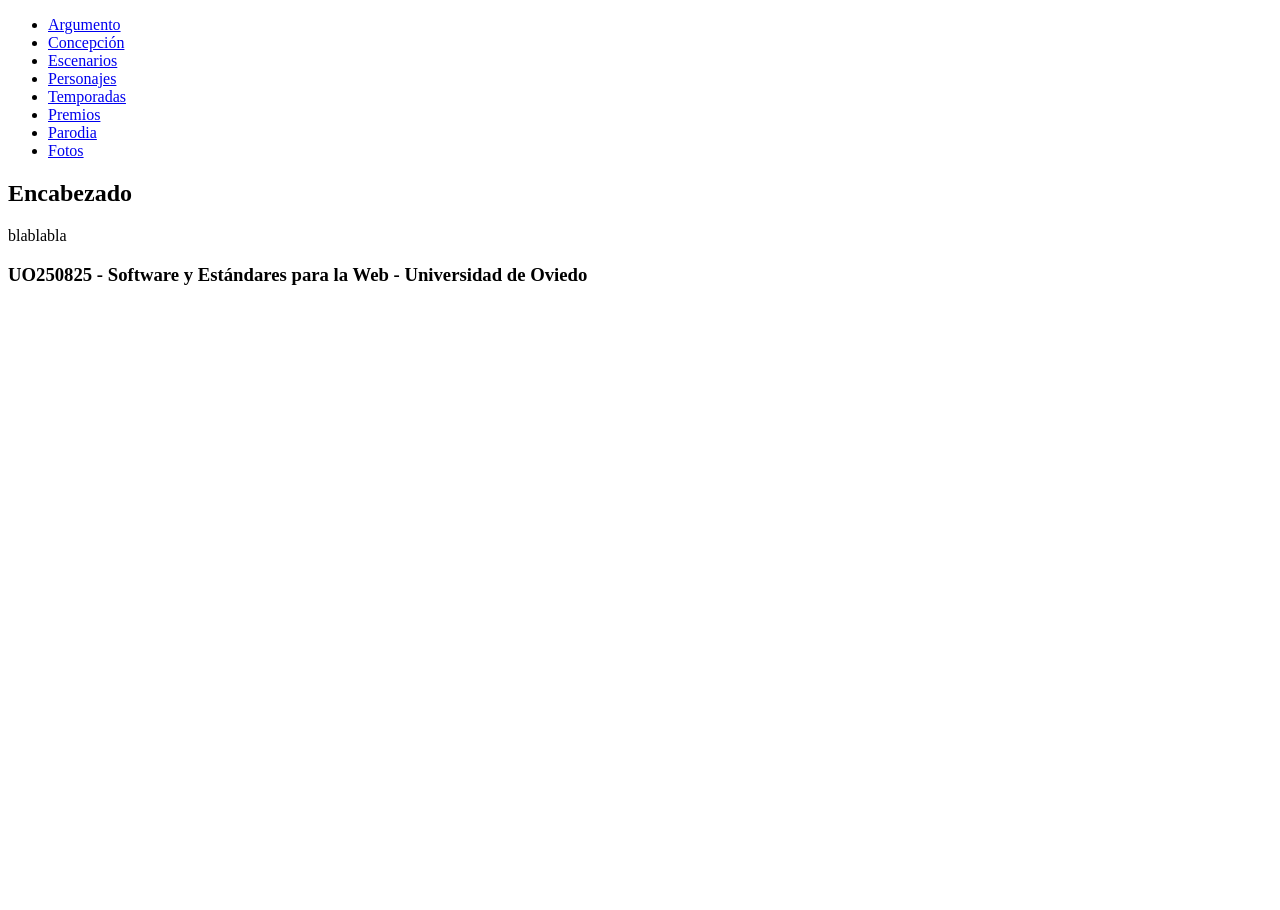
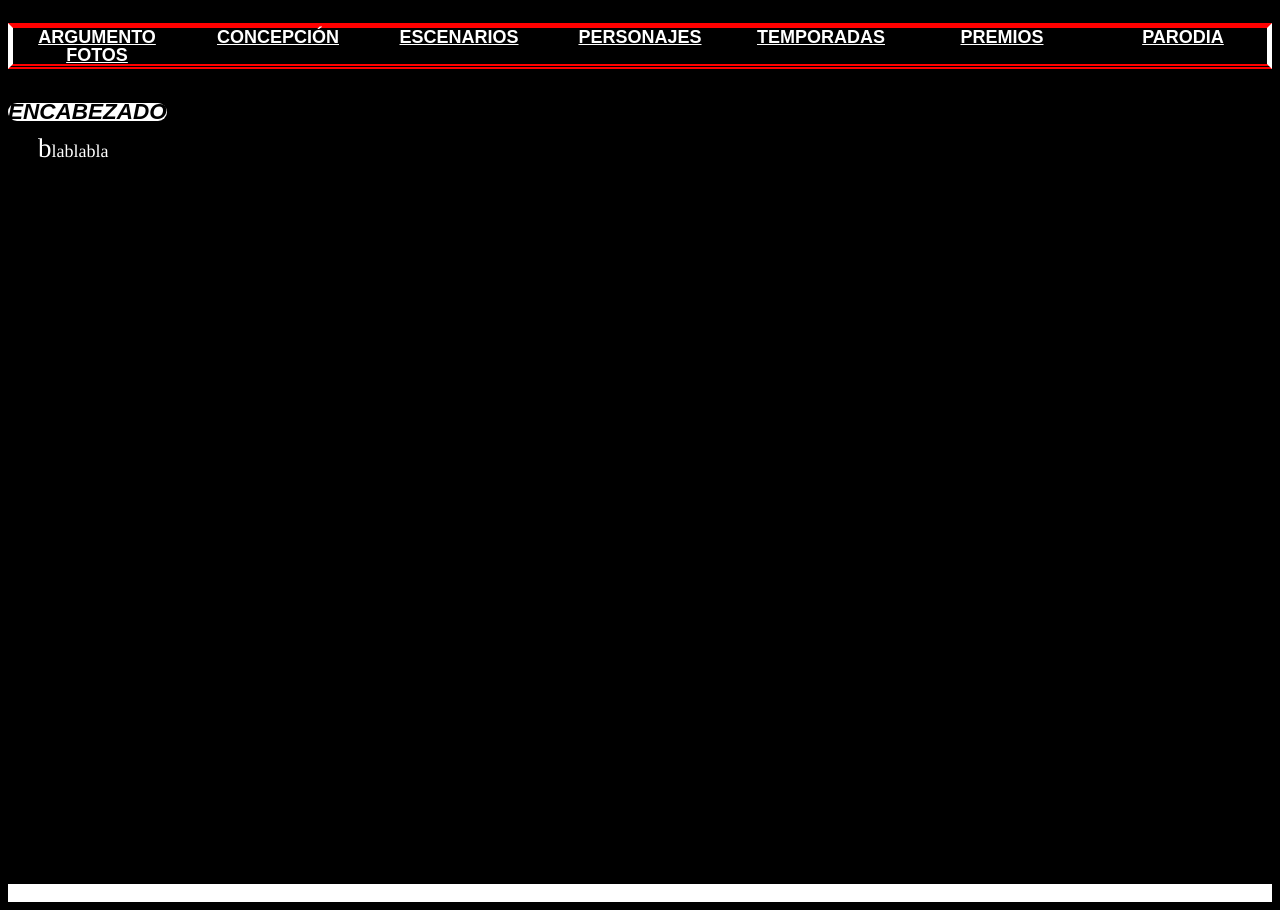
Before and after one commit to UO250825/sew, a plain HTML site: page P2/plantilla.html in a window 1280 px wide. Before the commit the page ends 800 px from the top, so only its background shows below. Drawn offline with Linux system fonts and the light colour scheme.

Commit message:
Update plantilla.html

```diff
--- a/P2/plantilla.html
+++ b/P2/plantilla.html
@@ -9,6 +9,8 @@
     <meta name="keywords" content="HBO,soprano,serie">
     <title>Práctica 2</title>
 
+    <link rel="stylesheet" type="text/css" href="estilo.css" />
+    <link rel="stylesheet" type="text/css" href="posicionamiento.css" />
 </head>
 
 <body>
@@ -36,7 +38,7 @@
     </main>
 
     <footer>
-        <h3>UO250825 - Software y Estándares para la Web - Universidad de Oviedo</h3>
+        UO250825 - Software y Estándares para la Web - Universidad de Oviedo
     </footer>
 </body>
 </html>
```
